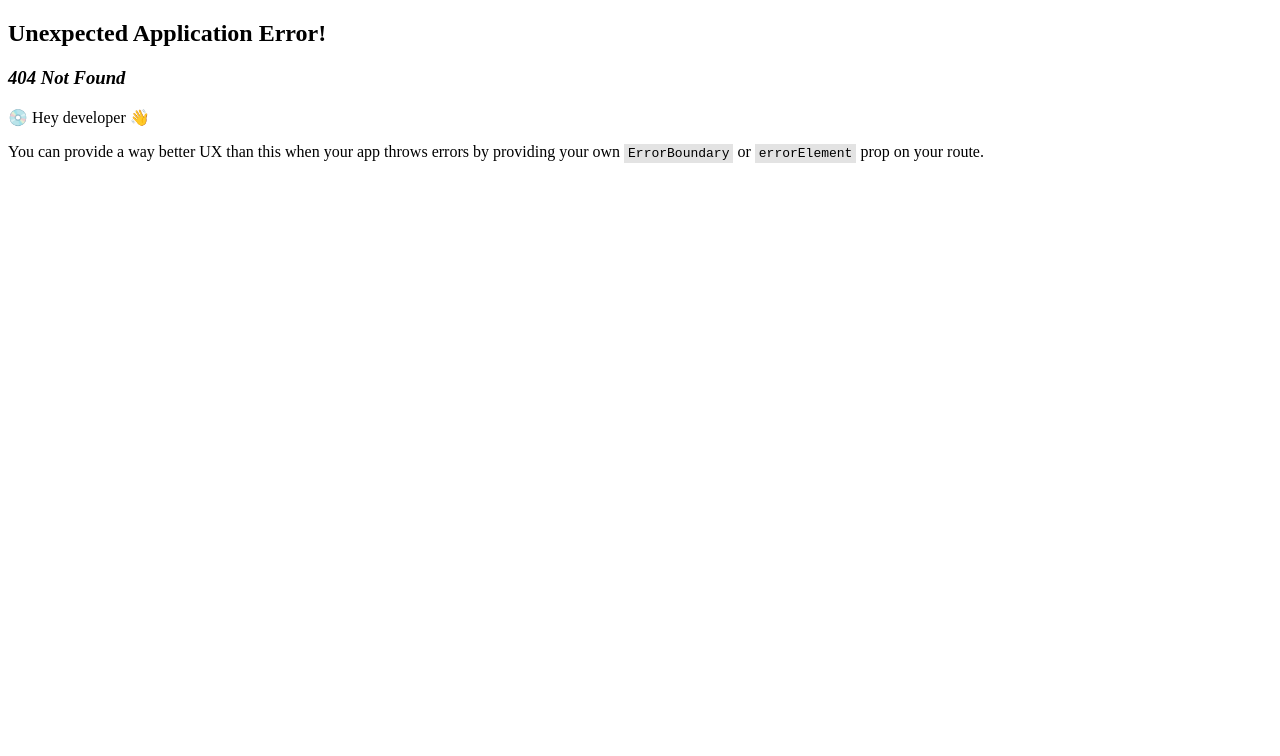
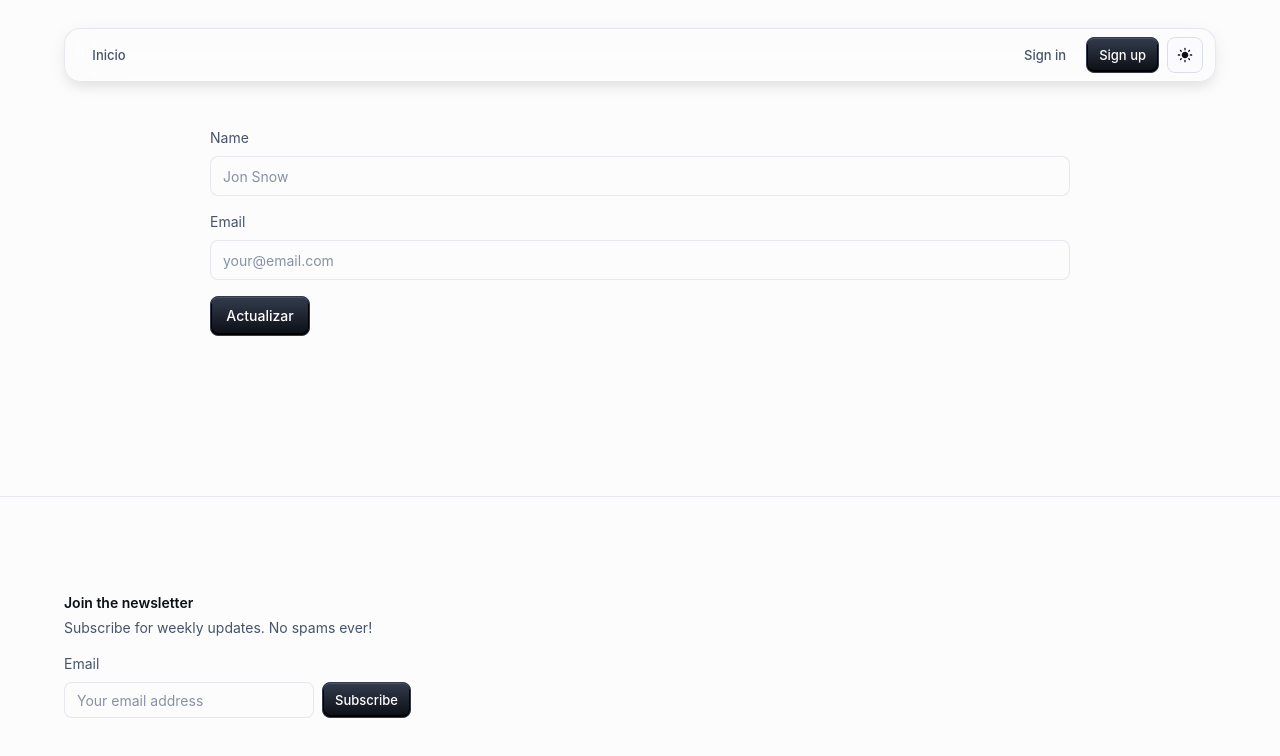
Before and after one commit to AyrielNoriega/post-manager-front, a React (Vite) app: page /profile/1 in a window 1280 px wide. Before the commit this address had no page. Shown: the top 756 px of the page. Built offline with nearby package versions, Linux system fonts and the light colour scheme.

Commit message:
add Profile page; implement DataProfile and PublicationCard components, update routing

```diff
--- /dev/null
+++ b/src/pages/Profile/components/DataProfile.tsx
@@ -0,0 +1,122 @@
+import { useState } from "react";
+import { update } from "../../../store/publication/thunks";
+import { AppDispatch, RootState } from "../../../store/store";
+import { useDispatch, useSelector } from "react-redux";
+import { Box, Button, FormControl, FormLabel, TextField } from "@mui/material";
+
+
+export const DataProfile = () => {
+
+    const dispatch: AppDispatch = useDispatch();
+    const { user } = useSelector((state: RootState ) => state.publication);
+
+    const [name, setName] = useState(user.name);
+    const [email, setEmail] = useState(user.email);
+
+
+    const [emailError, setEmailError] = useState(false);
+    const [emailErrorMessage, setEmailErrorMessage] = useState('');
+    const [nameError, setNameError] = useState(false);
+    const [nameErrorMessage, setNameErrorMessage] = useState('');
+
+
+    const validateInputs = () => {
+
+        let isValid = true;
+
+        if (!email || !/\S+@\S+\.\S+/.test(email)) {
+            setEmailError(true);
+            setEmailErrorMessage('Please enter a valid email address.');
+            isValid = false;
+        } else {
+            setEmailError(false);
+            setEmailErrorMessage('');
+        }
+
+
+        if (!name || name.length < 1) {
+            setNameError(true);
+            setNameErrorMessage('Name is required.');
+            isValid = false;
+        } else {
+            setNameError(false);
+            setNameErrorMessage('');
+        }
+
+        return isValid;
+    };
+
+
+    const handleSubmit = (event: React.FormEvent<HTMLFormElement>) => {
+        event.preventDefault();
+        if (nameError || emailError) {
+            return;
+        }
+
+        const data = new FormData(event.currentTarget);
+        console.log({
+            full_name: data.get('full_name'),
+            email: data.get('email'),
+            password: data.get('password'),
+        });
+
+        const userData = {
+            name: data.get('full_name') as string,
+            email: data.get('email') as string,
+            password: data.get('password') as string,
+        }
+        console.log(userData);
+        dispatch(update(userData));
+    };
+    return (
+        <Box
+            component="form"
+            onSubmit={handleSubmit}
+            sx={{ display: 'flex', flexDirection: 'column', gap: 2 }}
+        >
+            <FormControl>
+                <FormLabel htmlFor="full_name">Name</FormLabel>
+                <TextField
+                    autoComplete="name"
+                    name="name"
+                    required
+                    fullWidth
+                    id="name"
+                    placeholder="Jon Snow"
+                    error={nameError}
+                    helperText={nameErrorMessage}
+                    color={nameError ? 'error' : 'primary'}
+                    value={user.name}
+                    onChange={(e) => setName(e.target.value)}
+                />
+            </FormControl>
+            <FormControl>
+                <FormLabel htmlFor="email">Email</FormLabel>
+                <TextField
+                    required
+                    fullWidth
+                    id="email"
+                    placeholder="your@email.com"
+                    name="email"
+                    autoComplete="email"
+                    variant="outlined"
+                    error={emailError}
+                    helperText={emailErrorMessage}
+                    color={emailError ? 'error' : 'primary'}
+                    value={user.email}
+                    onChange={(e) => setEmail(e.target.value)}
+                />
+            </FormControl>
+            <Button
+                type="submit"
+                fullWidth
+                variant="contained"
+                sx={{ width: 100 }}
+                onClick={validateInputs}
+                // disabled={loading}
+            >
+                Actualizar
+            </Button>
+        </Box>
+        )
+}
--- /dev/null
+++ b/src/pages/Profile/components/PublicationCard.tsx
@@ -0,0 +1,123 @@
+import { Box, Typography } from '@mui/material';
+import Grid from '@mui/material/Grid2';
+import { useState } from 'react';
+import { styled } from '@mui/material/styles';
+import CardContent from '@mui/material/CardContent';
+import Card from '@mui/material/Card';
+import { Author } from '../../../components/Author';
+
+
+const SyledCard = styled(Card)(({ theme }) => ({
+    display: 'flex',
+    flexDirection: 'column',
+    padding: 0,
+    height: '100%',
+    backgroundColor: (theme).palette.background.paper,
+    '&:hover': {
+        backgroundColor: 'transparent',
+        cursor: 'pointer',
+    },
+    '&:focus-visible': {
+        outline: '3px solid',
+        outlineColor: 'hsla(210, 98%, 48%, 0.5)',
+        outlineOffset: '2px',
+    },
+}));
+
+
+const SyledCardContent = styled(CardContent)({
+    display: 'flex',
+    flexDirection: 'column',
+    gap: 4,
+    padding: 16,
+    flexGrow: 1,
+    '&:last-child': {
+        paddingBottom: 16,
+    },
+});
+
+
+const StyledTypography = styled(Typography)({
+    display: '-webkit-box',
+    WebkitBoxOrient: 'vertical',
+    WebkitLineClamp: 2,
+    overflow: 'hidden',
+    textOverflow: 'ellipsis',
+});
+
+interface PublicationCardProps {
+    id : number;
+    title: string;
+    content: string;
+    author: string;
+    created_at: string;
+}
+
+
+export const PublicationCard = (props: PublicationCardProps) => {
+
+    const {
+        title,
+        content,
+        author,
+        created_at
+    } = props;
+
+    const [focusedCardIndex, setFocusedCardIndex] = useState<number | null>(
+        null,
+    );
+
+    const handleFocus = (index: number) => {
+        setFocusedCardIndex(index);
+    };
+
+    const handleBlur = () => {
+        setFocusedCardIndex(null);
+    };
+
+    return (
+        <Grid
+            size={{ xs: 12, md: 6 }}
+            sx={{ marginX: 'auto' }}
+        >
+            <Box
+                sx={{ display: 'flex', flexDirection: 'column', gap: 2, height: '100%' }}
+            >
+                <SyledCard
+                    variant="outlined"
+                    onFocus={() => handleFocus(3)}
+                    onBlur={handleBlur}
+                    tabIndex={0}
+                    className={focusedCardIndex === 3 ? 'Mui-focused' : ''}
+                    sx={{ height: '100%' }}
+                >
+                    <SyledCardContent
+                        sx={{
+                            display: 'flex',
+                            flexDirection: 'column',
+                            justifyContent: 'space-between',
+                            height: '100%',
+                        }}
+                    >
+                        <div>
+                            {/* <Typography gutterBottom variant="caption" component="div">
+                                {data.tag}
+                            </Typography> */}
+                            <Typography gutterBottom variant="h6" component="div">
+                                { title }
+                            </Typography>
+                            <StyledTypography
+                                variant="body2"
+                                color="text.secondary"
+                                gutterBottom
+                            >
+                                { content }
+                            </StyledTypography>
+                        </div>
+                    </SyledCardContent>
+                    <Author author={ author} date={ created_at } />
+                </SyledCard>
+            </Box>
+        </Grid>
+    )
+}
--- /dev/null
+++ b/src/pages/Profile/index.tsx
@@ -0,0 +1,54 @@
+import Grid from '@mui/material/Grid2';
+import { GeneralTemplate } from '../../components/template/general.template';
+import { useEffect } from 'react';
+import { AppDispatch, RootState } from '../../store/store';
+import { useDispatch, useSelector } from 'react-redux';
+import { fetchUserFromLocalStorage } from '../../store/publication/thunks';
+import { Box } from '@mui/material';
+import { DataProfile } from './components/DataProfile';
+import { PublicationCard } from './components/PublicationCard';
+
+
+export const Profile = () => {
+    const dispatch: AppDispatch = useDispatch();
+    const { publications } = useSelector((state: RootState ) => state.publication);
+
+
+    useEffect(() => {
+        dispatch(fetchUserFromLocalStorage());
+
+        return () => {
+            console.log('SignUp unmounted');
+        }
+    }, [dispatch]);
+
+
+    return (
+        <GeneralTemplate>
+            <Box sx={{ display: 'flex', flexDirection: 'column', gap: 4 }}>
+                <Grid container spacing={2} columns={8}>
+                    <Grid
+                        size={{ xs: 12, md: 6 }}
+                        sx={{ marginX: 'auto' }}
+                    >
+                        <DataProfile />
+                    </Grid>
+                </Grid>
+                <Grid container spacing={2} columns={8}>
+                    {
+                        publications.map((data) => (
+                            <PublicationCard
+                                key={data.id}
+                                id={data.id}
+                                title={data.title}
+                                content={data.content}
+                                author={data.author}
+                                created_at={data.date}
+                            />
+                        ))
+                    }
+                </Grid>
+            </Box>
+        </GeneralTemplate>
+    );
+}
--- a/src/routes/AppRouter.tsx
+++ b/src/routes/AppRouter.tsx
@@ -1,6 +1,7 @@
 import { createBrowserRouter } from "react-router-dom";
 import { MainContent } from "../pages/Home";
 import { SignIn, SignUp } from "../pages/Auth";
+import { Profile } from "../pages/Profile";
 
 export const AppRouter = createBrowserRouter([
     {
@@ -15,5 +16,8 @@ export const AppRouter = createBrowserRouter([
         path: "/sign-up",
         element: <SignUp />,
     },
-
+    {
+        path: "/profile/:name",
+        element: <Profile />,
+    },
 ]);
```
Also changed, not shown: src/store/publication/thunks.tsx (line endings or trailing spaces).
